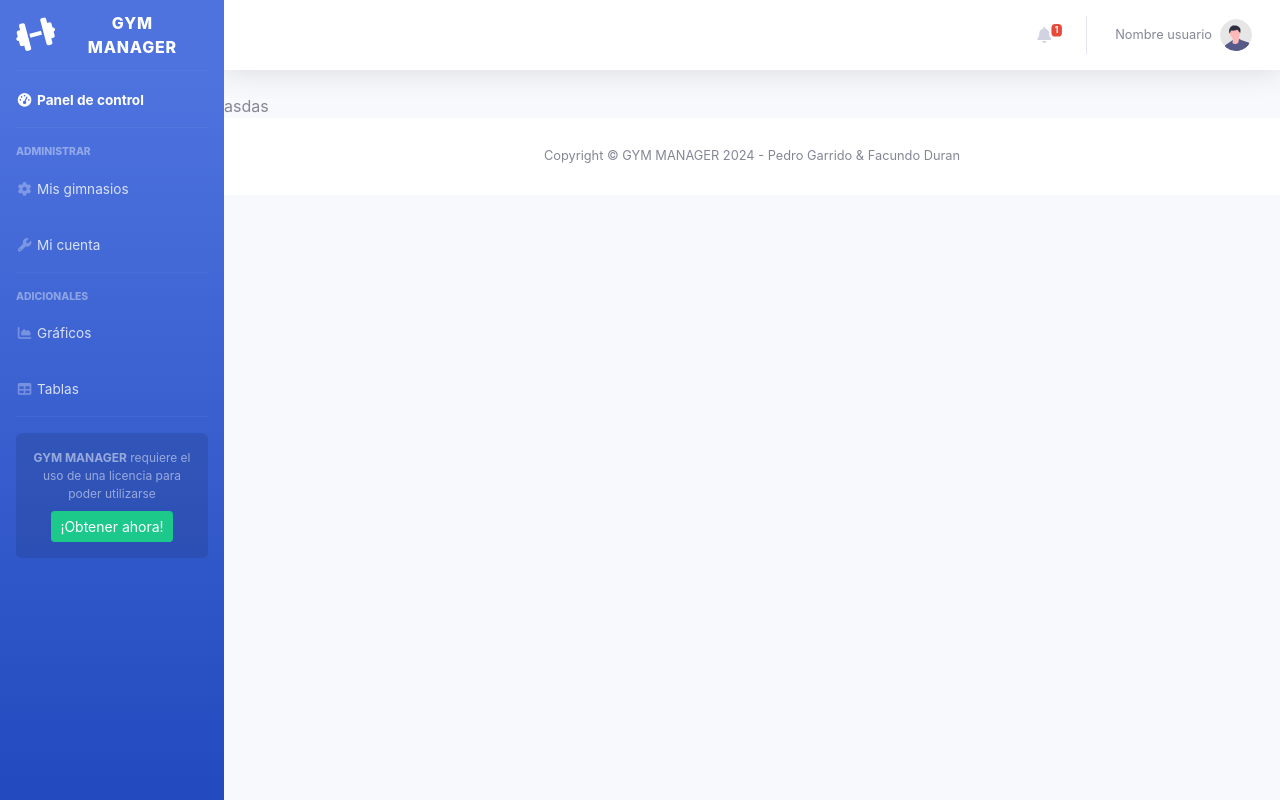
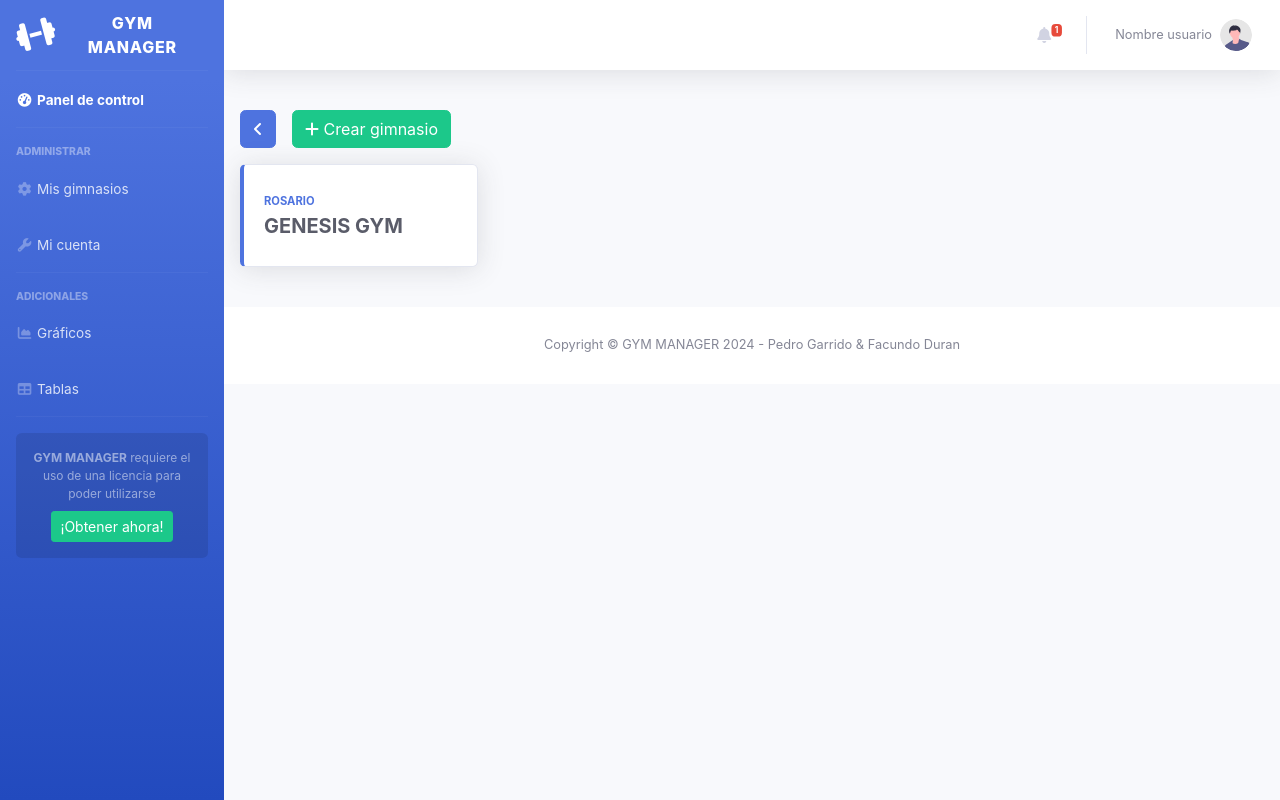
Before and after one commit to facuduran31/gim_frontend, an Angular app: page /mis-gimnasios in a window 1280 px wide. Built offline with nearby package versions, Linux system fonts and the light colour scheme.

Commit message:
boton add gim

```diff
--- a/src/app/components/pages/mis-gimnasios/mis-gimnasios.component.html
+++ b/src/app/components/pages/mis-gimnasios/mis-gimnasios.component.html
@@ -7,7 +7,17 @@
 
             <app-navbar></app-navbar>
 
-            <!-- Main content-->asdas
+            <!-- Main content-->
+             <div class="p-3">
+                <a href="/main" class="btn btn-primary"><i class="fas fa-angle-left"></i></a>
+                <a href="/main" class="btn btn-success ms-3"><i class="fas fa-plus"></i> Crear gimnasio</a>
+                <div class="row mt-3">
+                    <div class="col-xl-3 col-md-6 mb-4">
+                        <app-card-main [title]="'Rosario'" [subtitle]="'GENESIS GYM'" [classes]="''" [color]="'primary'" [redirectTo]="''"></app-card-main>
+                    </div>
+                </div>
+
+             </div>
 
             <app-footer></app-footer>
         </div>
```
